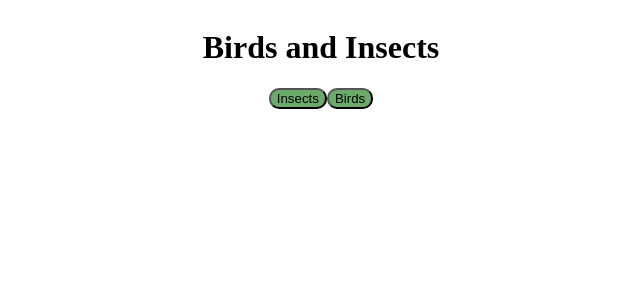
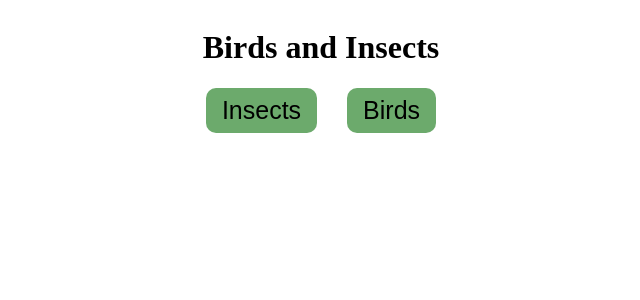
Before and after one commit to andreii467/site-github, a Next.js app: page / in a window 1280 px wide. Shown: the top 300 px of the page, without its empty margins (319-959 px from the left). Built offline with nearby package versions, Linux system fonts and the light colour scheme.

Commit message:
styled buttons

```diff
--- a/app/globals.css
+++ b/app/globals.css
@@ -1,10 +1,17 @@
 .insects-button {
   background-color: rgb(108, 170, 108);
   border-radius: 10px;
+  font-size: 25px;
+  margin-right: 30px;
+  border-style: none;
+  padding: 8px 16px;
 }
 .birds-buttons {
   background-color: rgb(108, 170, 108);
   border-radius: 10px;
+  font-size: 25px;
+  border-style: none;
+  padding: 8px 16px;
 }
 .home-page {
   display: flex;
```
